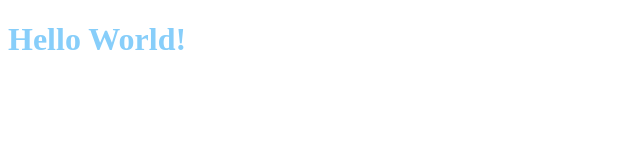
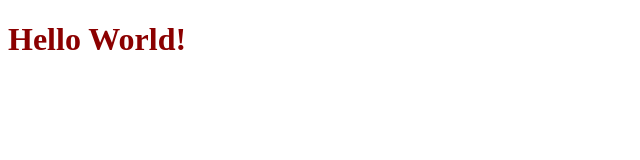
Before and after one commit to anrypwnz/news-explorer-frontend, a website built with webpack: page src/index.html in a window 1280 px wide. Shown: the whole page, without its empty margins (0-640 px from the left). Built offline with nearby package versions, Linux system fonts and the light colour scheme.

Commit message:
ready to layout

```diff
--- a/src/style.css
+++ b/src/style.css
@@ -1,3 +1,3 @@
 h1 {
-  color: lightskyblue;
+  color: darkred;
 }
```
Also changed, not shown: README.md, dist/index.html, 4 other files.
